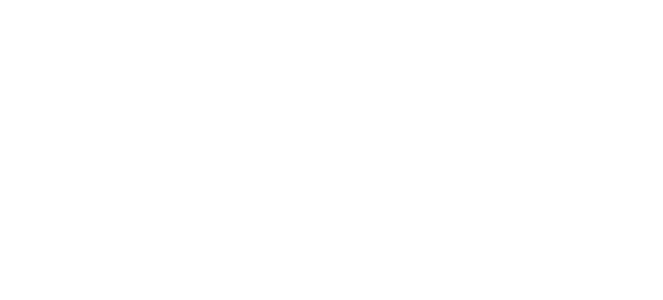
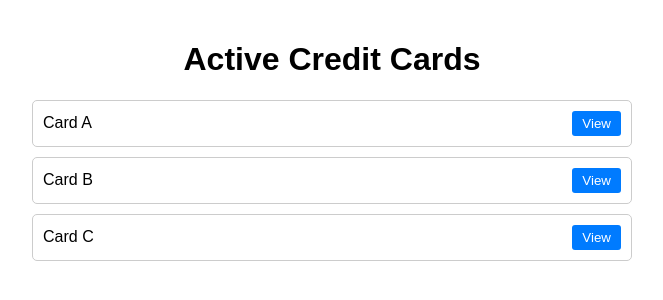
Before and after one commit to linuxcloudadmin/ccmv1, a React (Create React App) app: page /viewexpenses in a window 1280 px wide. Before the commit this address had no page. Shown: the top 300 px of the page, without its empty margins (308-971 px from the left). Built offline with nearby package versions, Linux system fonts and the light colour scheme.

Commit message:
Added view expenses.js and css files and added them in app.js

```diff
--- a/src/App.js
+++ b/src/App.js
@@ -3,6 +3,8 @@
 import WelcomePage from './components/WelcomePage';
 import LoginPage from './components/LoginPage';
 import Dashboard from './components/Dashboard';
+import ViewExpenses from './components/ViewExpenses';
+
 import './styles/App.css';
 
 function App() {
@@ -14,6 +16,7 @@
           <Route path="/" element={<WelcomePage />} />
           <Route path="/login" element={<LoginPage />} />
           <Route path="/dashboard" element={<Dashboard user={user} />} />
+          <Route path="/viewexpenses" element={<ViewExpenses />} />
         </Routes>
       </div>
     </Router>
--- a/src/components/Dashboard.js
+++ b/src/components/Dashboard.js
@@ -16,7 +16,7 @@
             <li><a href="#transactions">View Top 10 Transactions</a></li>
             <li><a href="#credit-cards">View List of Credit Cards</a></li>
             <li><a href="#add-credit-card">Add Credit Card</a></li>
-            <li><a href="#expenses">View Expenses</a></li>
+            <li><a href="/viewexpenses" target="_blank">View Expenses</a></li>
           </ul>
         </aside>
         <main className="dashboard-content">
--- a/src/components/LoginPage.css
+++ b/src/components/LoginPage.css
@@ -3,7 +3,7 @@
     display: flex;
     justify-content: center;
     align-items: center;
-    background-image: url('image02.jpg'); /* Replace with your image URL */
+    background-image: url('../../public/images/image02.jpg'); /* Replace with your image URL */
     background-size: cover;
     background-position: center;
   }
--- /dev/null
+++ b/src/components/ViewExpenses.css
@@ -0,0 +1,80 @@
+.ViewExpenses {
+    font-family: Arial, sans-serif;
+    max-width: 600px;
+    margin: auto;
+    padding: 20px;
+  }
+
+  h1, h2 {
+    text-align: center;
+  }
+
+  .card-list {
+    list-style: none;
+    padding: 0;
+  }
+
+  .card-item {
+    display: flex;
+    justify-content: space-between;
+    align-items: center;
+    margin: 10px 0;
+    padding: 10px;
+    border: 1px solid #ccc;
+    border-radius: 5px;
+  }
+
+  .card-item button {
+    padding: 5px 10px;
+    background-color: #007bff;
+    color: white;
+    border: none;
+    border-radius: 3px;
+    cursor: pointer;
+  }
+
+  .card-item button:hover {
+    background-color: #0056b3;
+  }
+
+  .transactions-section {
+    margin-top: 20px;
+  }
+
+  .transaction-input {
+    display: flex;
+    gap: 10px;
+    margin-bottom: 20px;
+  }
+
+  .transaction-input input {
+    flex: 1;
+    padding: 5px;
+    border: 1px solid #ccc;
+    border-radius: 3px;
+  }
+
+  .transaction-input button {
+    padding: 5px 10px;
+    background-color: #28a745;
+    color: white;
+    border: none;
+    border-radius: 3px;
+    cursor: pointer;
+  }
+
+  .transaction-input button:hover {
+    background-color: #218838;
+  }
+
+  .transaction-list {
+    list-style: none;
+    padding: 0;
+  }
+
+  .transaction-list li {
+    display: flex;
+    justify-content: space-between;
+    padding: 5px 10px;
+    border-bottom: 1px solid #ddd;
+  }
--- /dev/null
+++ b/src/components/ViewExpenses.jsx
@@ -0,0 +1,93 @@
+import React, { useState } from "react";
+import "./ViewExpenses.css";
+
+
+const creditCards = [
+  { id: 1, name: "Card A", active: true },
+  { id: 2, name: "Card B", active: true },
+  { id: 3, name: "Card C", active: true },
+];
+
+const transactionsData = {
+  1: [
+    { id: 1, amount: 50, date: "2023-12-01" },
+    { id: 2, amount: 30, date: "2023-11-25" },
+    { id: 3, amount: 70, date: "2023-11-20" },
+  ],
+  2: [
+    { id: 4, amount: 100, date: "2023-12-02" },
+    { id: 5, amount: 200, date: "2023-11-30" },
+  ],
+  3: [
+    { id: 6, amount: 150, date: "2023-11-28" },
+    { id: 7, amount: 20, date: "2023-11-15" },
+    { id: 8, amount: 300, date: "2023-11-10" },
+    { id: 9, amount: 120, date: "2023-11-05" },
+  ],
+};
+
+function ViewExpenses() {
+  const [selectedCard, setSelectedCard] = useState(null);
+  const [numTransactions, setNumTransactions] = useState("");
+  const [transactions, setTransactions] = useState([]);
+
+  const handleView = (cardId) => {
+    setSelectedCard(cardId);
+    setTransactions([]); // Reset transactions when switching cards
+  };
+
+  const handleTransactionsSubmit = () => {
+    const parsedNumber = parseInt(numTransactions, 10);
+    if (!Number.isNaN(parsedNumber) && parsedNumber > 0) {
+      const cardTransactions = transactionsData[selectedCard] || [];
+      const sortedTransactions = cardTransactions
+        .sort((a, b) => new Date(b.date) - new Date(a.date))
+        .slice(0, parsedNumber);
+      setTransactions(sortedTransactions);
+    } else {
+      alert("Please enter a valid number!");
+    }
+  };
+
+  return (
+    <div className="ViewExpenses">
+      <h1>Active Credit Cards</h1>
+      <ul className="card-list">
+        {creditCards
+          .filter((card) => card.active)
+          .map((card) => (
+            <li key={card.id} className="card-item">
+              <span>{card.name}</span>
+              <button onClick={() => handleView(card.id)}>View</button>
+            </li>
+          ))}
+      </ul>
+      {selectedCard && (
+        <div className="transactions-section">
+          <h2>Transactions for {creditCards.find(card => card.id === selectedCard)?.name}</h2>
+          <div className="transaction-input">
+            <input
+              type="number"
+              placeholder="Enter number of transactions"
+              value={numTransactions}
+              onChange={(e) => setNumTransactions(e.target.value)}
+            />
+            <button onClick={handleTransactionsSubmit}>Submit</button>
+          </div>
+          {transactions.length > 0 && (
+            <ul className="transaction-list">
+              {transactions.map((transaction) => (
+                <li key={transaction.id}>
+                  <span>Amount: ${transaction.amount}</span>
+                  <span>Date: {transaction.date}</span>
+                </li>
+              ))}
+            </ul>
+          )}
+        </div>
+      )}
+    </div>
+  );
+}
+
+export default ViewExpenses;
```
Also changed, not shown: src/components/image02.jpg (deleted).
